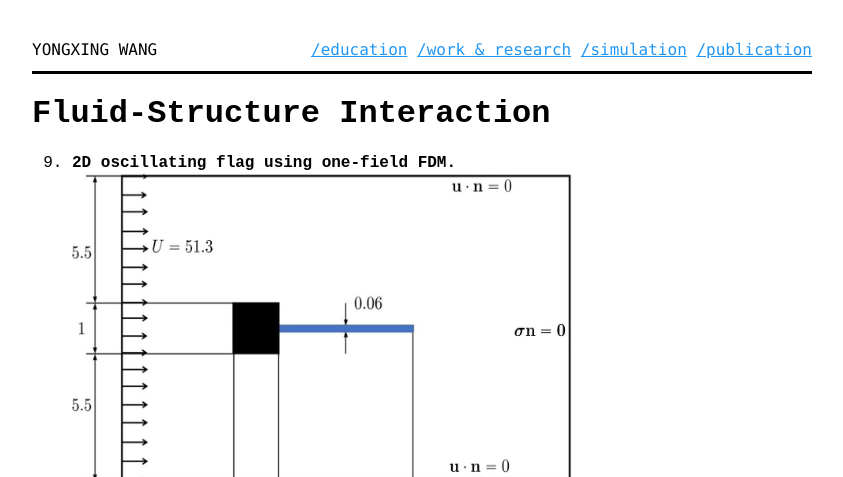
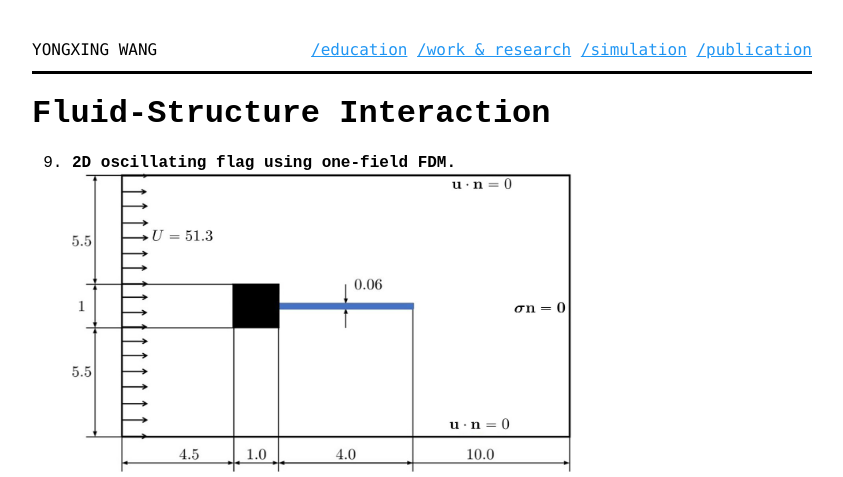
Before and after one commit to yongxingwang/yongxingwang.github.io, a Jekyll site: the page built from simulation/index.html, in a window 1280 px wide. Shown: the top 477 px of the page, without its empty margins (218-1061 px from the left). Built offline with Jekyll 4.4.1, drawn with Linux system fonts in a browser that asks for light colours; grey boxes are pictures that could not be loaded.

Commit message:
Update index.html

```diff
--- a/simulation/index.html
+++ b/simulation/index.html
@@ -13,7 +13,7 @@
 <ol class="pub" reversed>
 <li>
 <span class="ptitle">2D oscillating flag using one-field FDM.</span>
-<img src="/assets/images/flag2ddomain.jpg" alt="flag3d" style="width:500px;height:350px;">
+<img src="/assets/images/flag2ddomain.jpg" alt="flag3d" style="width:500px;height:300px;">
 <img src="/assets/video/oscillatingflag.gif" alt="flag2d" style="width:500px;height:300px;">
 </li>
 
@@ -48,7 +48,7 @@
 
 <li>
 <span class="ptitle">Oscillating beam induced by a cavity flow.</span>
-<img src="/assets/video/cavity_beam.gif" alt="leaflet" style="width:500px;height:200px;">
+<img src="/assets/video/cavity_beam.gif" alt="leaflet" style="width:600px;height:300px;">
 </li>
 
 
```
